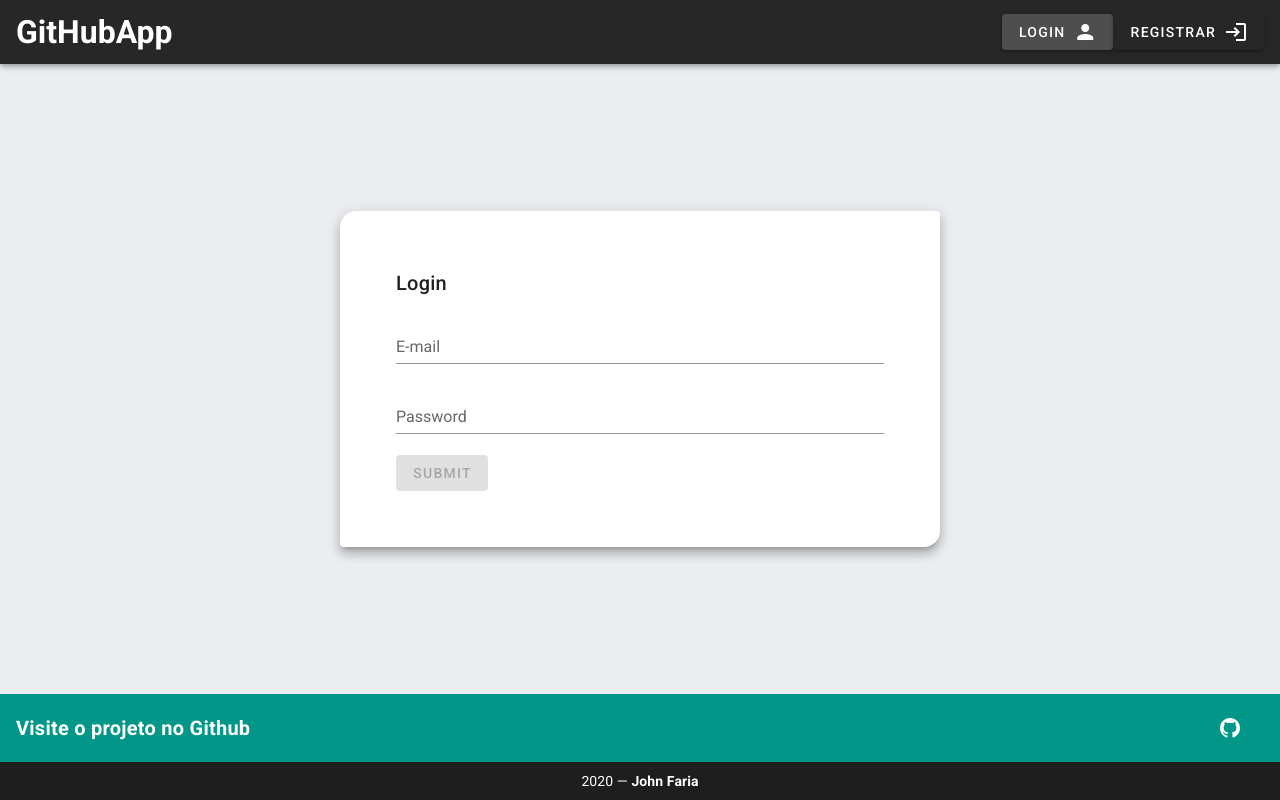
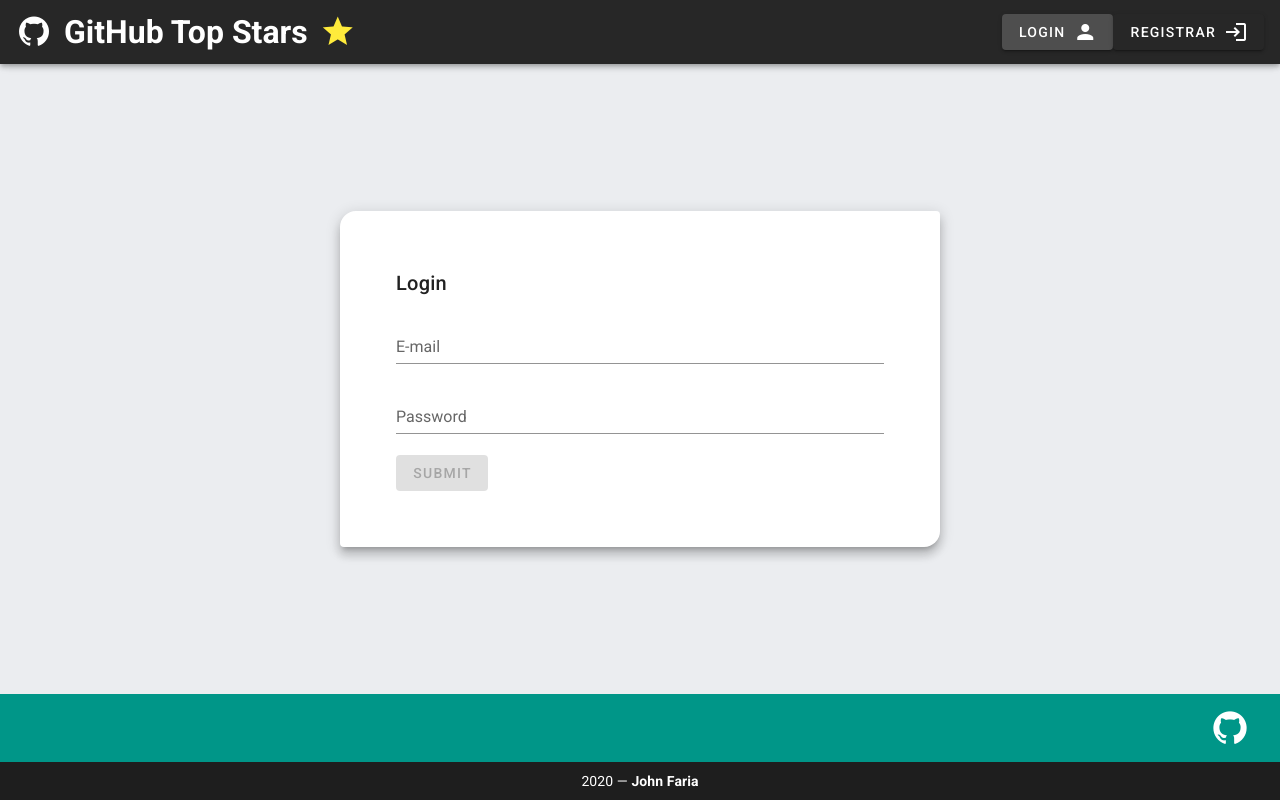
Before and after one commit to johnfaria/vue-front-challenge, a Vue app: page /signin in a window 1280 px wide. Built offline with nearby package versions, Linux system fonts and the light colour scheme.

Commit message:
style: alterado o estido do navbar e do footer

```diff
--- a/src/App.vue
+++ b/src/App.vue
@@ -2,7 +2,9 @@
   <v-app>
     <v-app-bar app color="dark" dark>
       <div class="d-flex align-center">
-        <h1>GitHubApp</h1>
+        <v-icon large class="mr-3">mdi-github</v-icon>
+        <h1>GitHub Top Stars</h1>
+        <v-icon large class="ml-3 yellow--text">mdi-star</v-icon>
       </div>
 
       <v-spacer></v-spacer>
--- a/src/components/Footer.vue
+++ b/src/components/Footer.vue
@@ -2,7 +2,7 @@
   <v-footer dark padless>
     <v-card class="flex" flat tile>
       <v-card-title class="teal">
-        <strong class="subheading">Visite o projeto no Github</strong>
+        <strong class="subheading"></strong>
 
         <v-spacer></v-spacer>
 
@@ -12,7 +12,7 @@
           icon
           href="https://github.com/johnfaria/dev-hiring-challenge"
         >
-          <v-icon size="24px">
+          <v-icon size="40px">
             {{ icon }}
           </v-icon>
         </v-btn>
```
